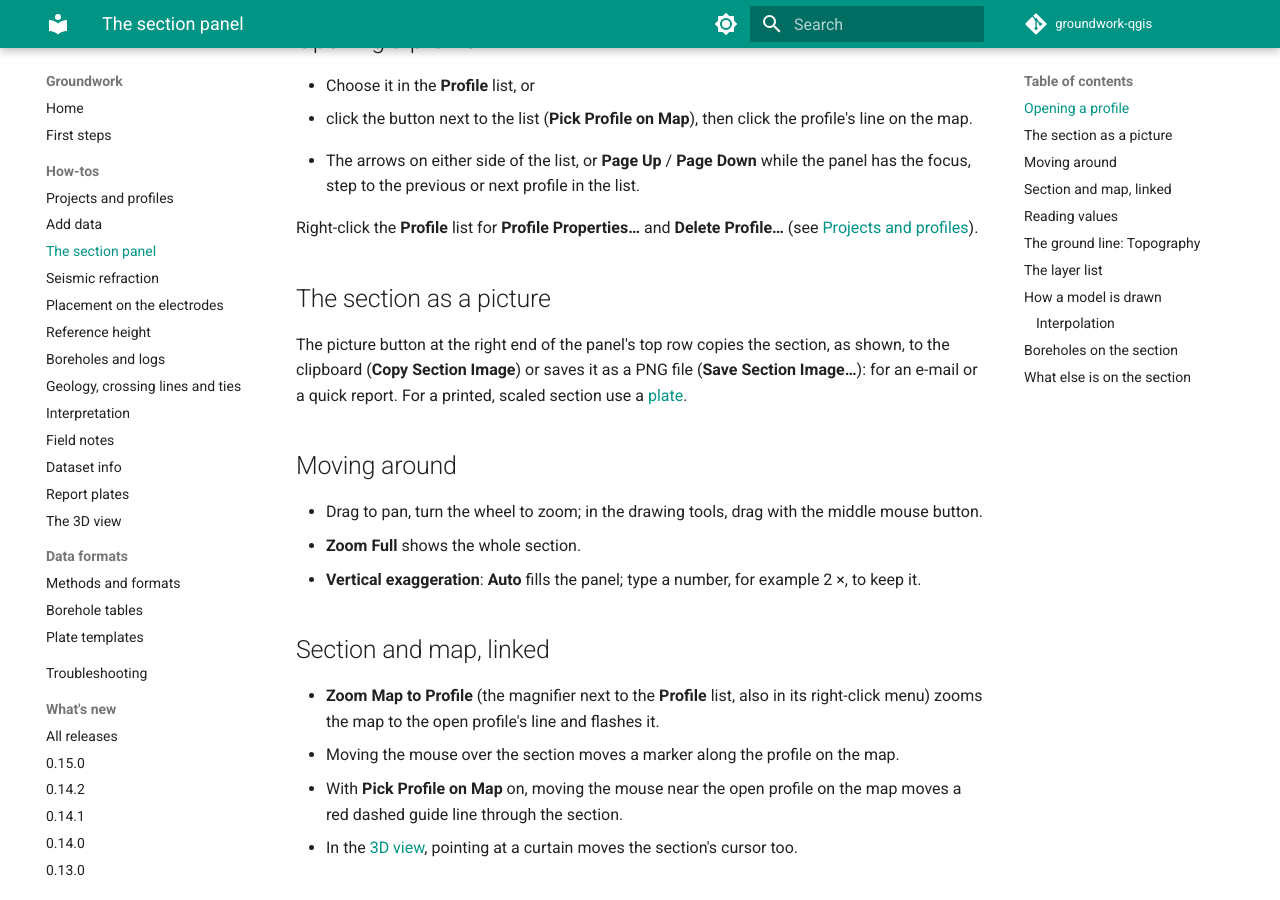
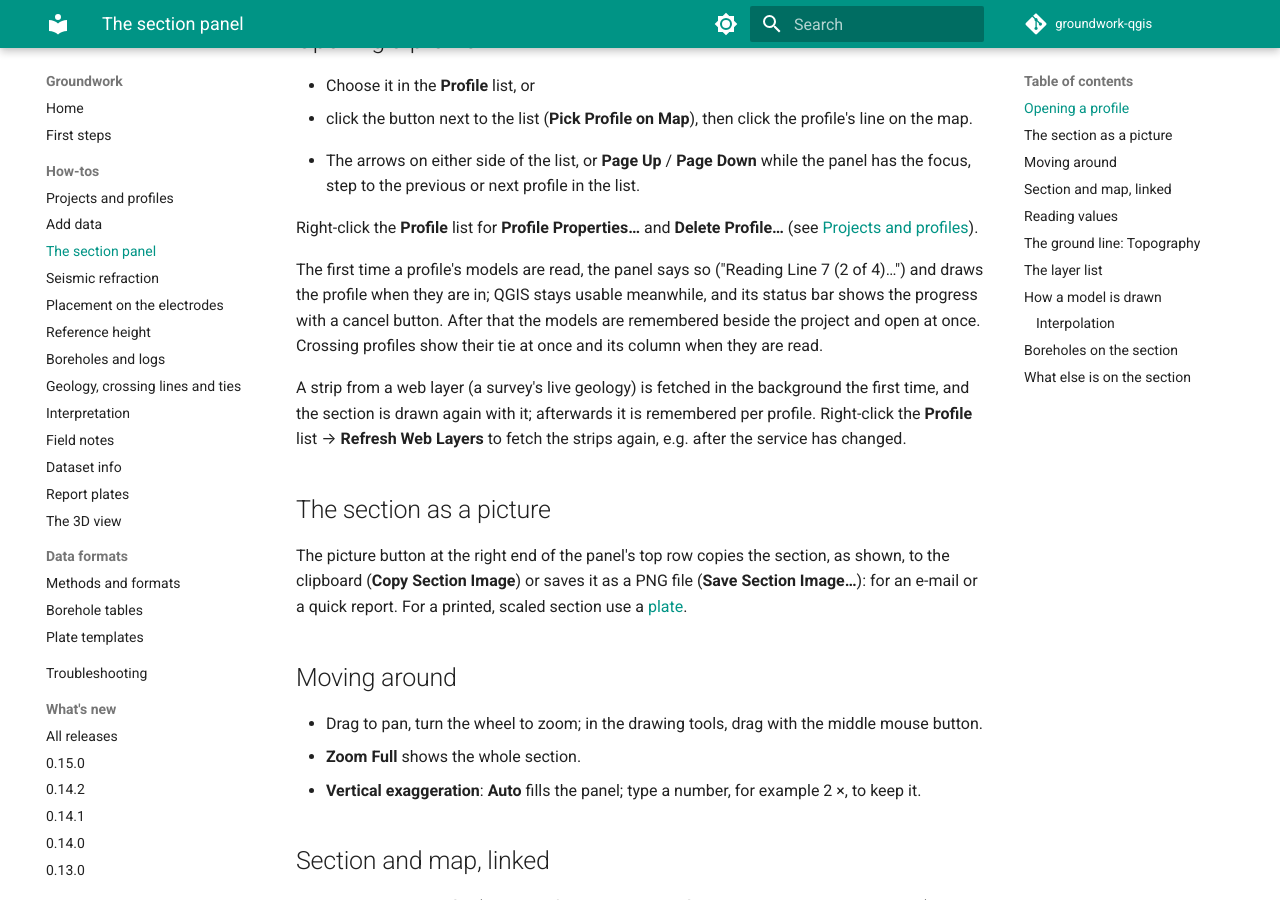
Before and after one commit to SebBenJamin/groundwork-qgis, an MkDocs documentation site: the page built from docs/user/howto/section-panel.md, in a window 1280 px wide and 900 px high, scrolled down 604 px. Built offline with MkDocs 1.6.1 and Material for MkDocs 9.7.7, drawn with Linux system fonts in a browser that asks for light colours; comment, search, counter and statistics services are not loaded.

Commit message:
docs: remembered reads and background reading
Co-Authored-By: Claude Opus 5.5 <noreply@anthropic.com>

```diff
--- a/docs/user/howto/section-panel.md
+++ b/docs/user/howto/section-panel.md
@@ -20,6 +20,16 @@ crossing lines and your interpretation.
 
 Right-click the **Profile** list for **Profile Properties…** and **Delete Profile…** (see
 [Projects and profiles](projects-and-profiles.md)).
+
+The first time a profile's models are read, the panel says so ("Reading Line 7 (2 of 4)…")
+and draws the profile when they are in; QGIS stays usable meanwhile, and its status bar shows
+the progress with a cancel button. After that the models are remembered beside the project
+and open at once. Crossing profiles show their tie at once and its column when they are read.
+
+A strip from a web layer (a survey's live geology) is fetched in the background the first
+time, and the section is drawn again with it; afterwards it is remembered per profile.
+Right-click the **Profile** list → **Refresh Web Layers** to fetch the strips again, e.g. after
+the service has changed.
 
 ## The section as a picture
 
```
Also changed, not shown: docs/user/howto/3d-view.md (+3 -0 lines), docs/user/howto/projects-and-profiles.md (+6 -0 lines), docs/user/troubleshooting.md (+3 -1 lines).
